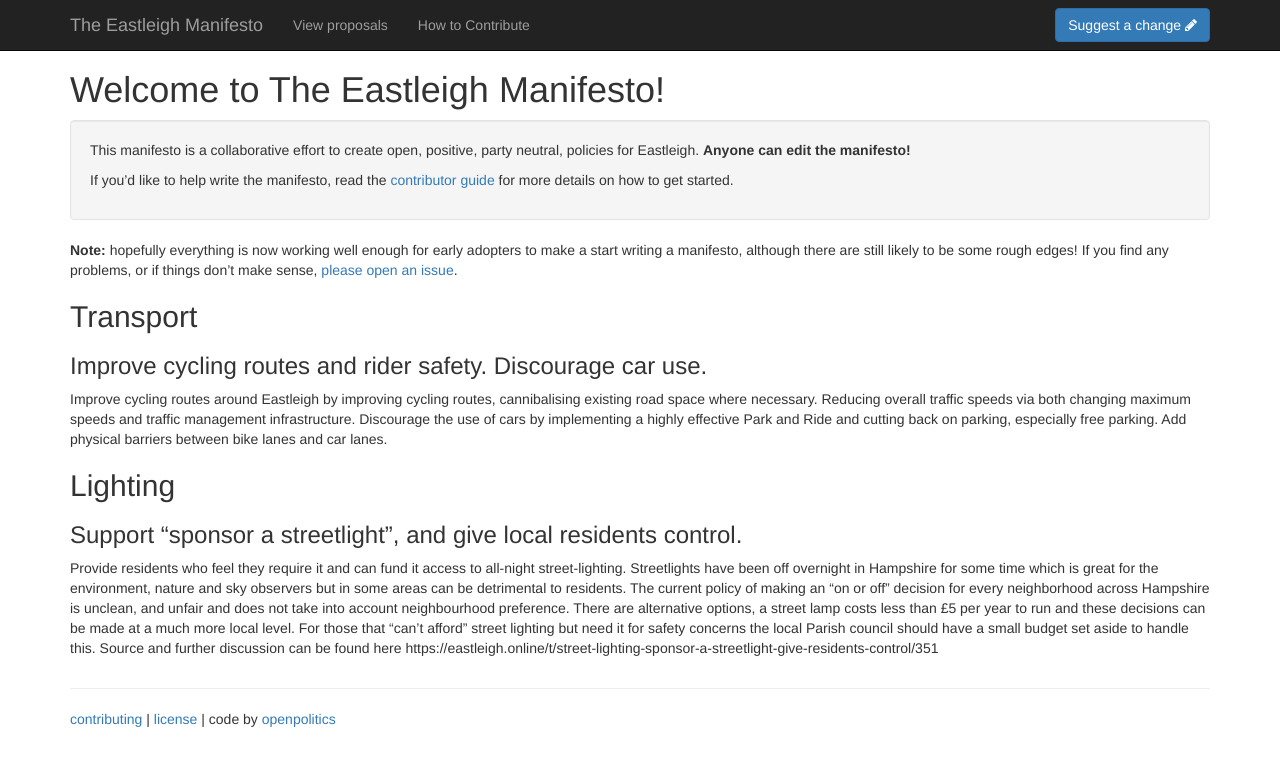
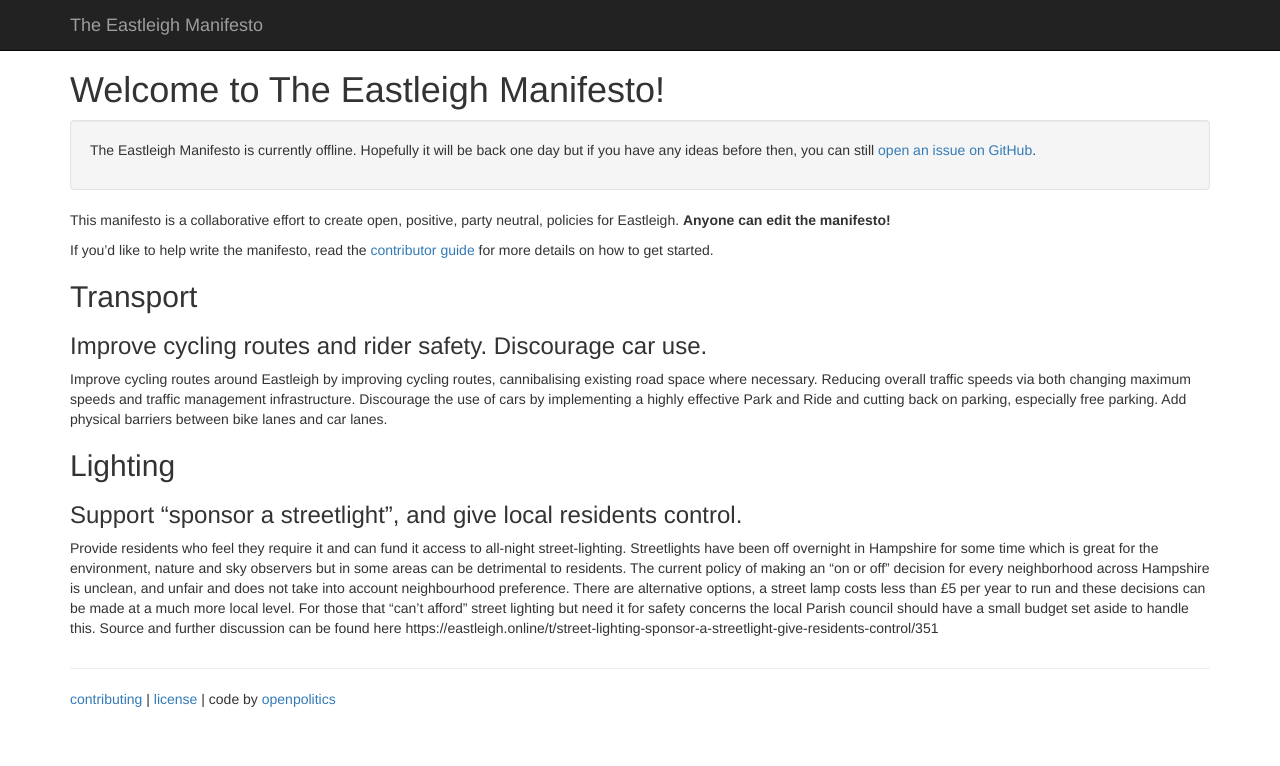
Before and after one commit to OpenEastleigh/eastleigh-manifesto, a Jekyll site: the page built from index.md, in a window 1280 px wide. Shown: the top 766 px of the page. Built offline with Jekyll 4.4.1, drawn with Linux system fonts in a browser that asks for light colours.

Commit message:
Pause Eastleigh Manifesto contributions
The free services which the Eastleigh Manifesto depends on are no
longer available

Signed-off-by: James Taylor <jt-git@nti.me.uk>

```diff
--- a/_layouts/root.html
+++ b/_layouts/root.html
@@ -21,19 +21,23 @@
           <a class="navbar-brand" href="{{site.baseurl}}">
             {{site.name}}
           </a>
+          <!--
           <ul class="nav navbar-nav">
             <li><a href="{{site.votebot_url}}">View proposals</a></li>
           </ul>
           <ul class="nav navbar-nav">
             <li><a href="{{site.baseurl}}/contributing.html">How to Contribute</a></li>
           </ul>
+          -->
         </div>
+        <!--
         <div>
           <a href="{{site.votebot_url}}/edit/{{site.branch}}/{{page.path}}" class='btn btn-primary navbar-btn pull-right'>
             Suggest a change
             <i class="fa fa-pencil"></i>
           </a>
         </div>
+        -->
       </div>
     </div>
 
--- a/index.md
+++ b/index.md
@@ -5,14 +5,13 @@ title: Welcome to The Eastleigh Manifesto!
 {::options parse_block_html="true" /}
 <div class='well'>
 
+The Eastleigh Manifesto is currently offline. Hopefully it will be back one day but if you have any ideas before then, you can still [open an issue on GitHub](https://github.com/OpenEastleighPolitics/eastleigh-manifesto/issues/new).
+
+</div>
+
 This manifesto is a collaborative effort to create open, positive, party neutral, policies for Eastleigh. **Anyone can edit the manifesto!**
 
 If you'd like to help write the manifesto, read the [contributor guide](contributing.html) for more details on how to get started.
-
-</div>
-
-**Note:** hopefully everything is now working well enough for early adopters to make a start writing a manifesto, although there are still likely to be some rough edges! If you find any problems, or if things don't make sense, [please open an issue](https://github.com/OpenEastleighPolitics/eastleigh-manifesto/issues/new?labels=bug).
-
 
 ## Transport
 
```
Also changed, not shown: contributing.md (+7 -0 lines).
